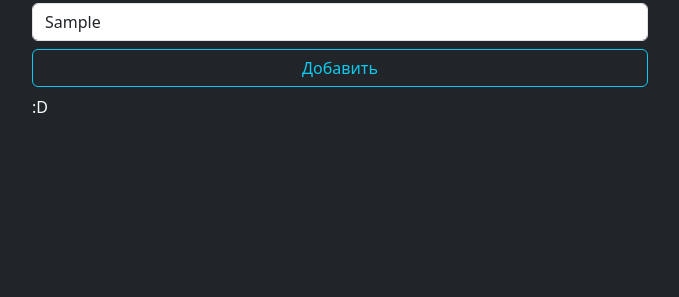
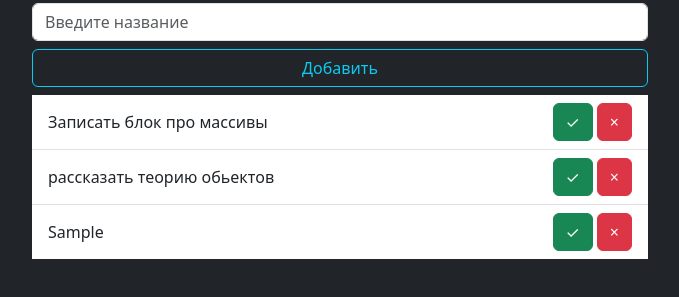
Before and after one commit to Dima0222/JavaScript, a plain HTML site: page 02-array-object/index.html in a window 1280 px wide. Both pictures are taken after typing "Sample" into the empty fields and a click on the button "Добавить". Shown: the part 101-398 px from the top of the page, without its empty margins (300-979 px from the left). Drawn offline with nearby package versions, Linux system fonts and the light colour scheme.

Commit message:
Начился добавлять заметки

```diff
--- a/02-array-object/app.js
+++ b/02-array-object/app.js
@@ -5,8 +5,45 @@ const inputElement = document.getElementById('title')
 const createBtn = document.getElementById('create')
 const ListElement = document.getElementById('list')
 
-console.log(inputElement.value)
+// console.log(inputElement.value)
+
+const notes = ['Записать блок про массивы', 'рассказать теорию обьектов']
+
+function render() {
+    ListElement.insertAdjacentHTML(
+        'beforeend',
+        getNoteTempLate(notes[0])
+    )
+    ListElement.insertAdjacentHTML(
+        'beforeend',
+        getNoteTempLate(notes[1])
+    )
+}
+
+render()
 
 createBtn.onclick = function () {
-    ListElement.innerHTML = ":D"
+if (inputElement.value.length === 0) {
+    return
 }
+     //ListElement.innerHTML =
+    ListElement.insertAdjacentHTML(
+        'beforeend',
+        getNoteTempLate(inputElement.value)
+    )
+    inputElement.value = ''
+}
+
+function getNoteTempLate(title) {
+    return `
+        <li
+            class="list-group-item d-flex justify-content-between align-items-center"
+        >
+            <span>${title}</span>
+            <span>
+                <span class="btn btn-small btn-success">&check;</span>
+                <span class="btn btn-small btn-danger">&times;</span>
+            </span>
+        </li>
+    `
+}
--- a/02-array-object/index.html
+++ b/02-array-object/index.html
@@ -29,17 +29,7 @@
             <button class="btn btn-outline-info w-100 mb-2" id="create">
                 Добавить
             </button>
-
             <ul class="list-group list-group-flush" id="list">
-                <li
-                    class="list-group-item d-flex justify-content-between align-items-center"
-                >
-                    <span>Название</span>
-                    <span>
-                        <span class="btn btn-small btn-success">&check;</span>
-                        <span class="btn btn-small btn-danger">&times;</span>
-                    </span>
-                </li>
             </ul>
     </head>
 </html>
```
